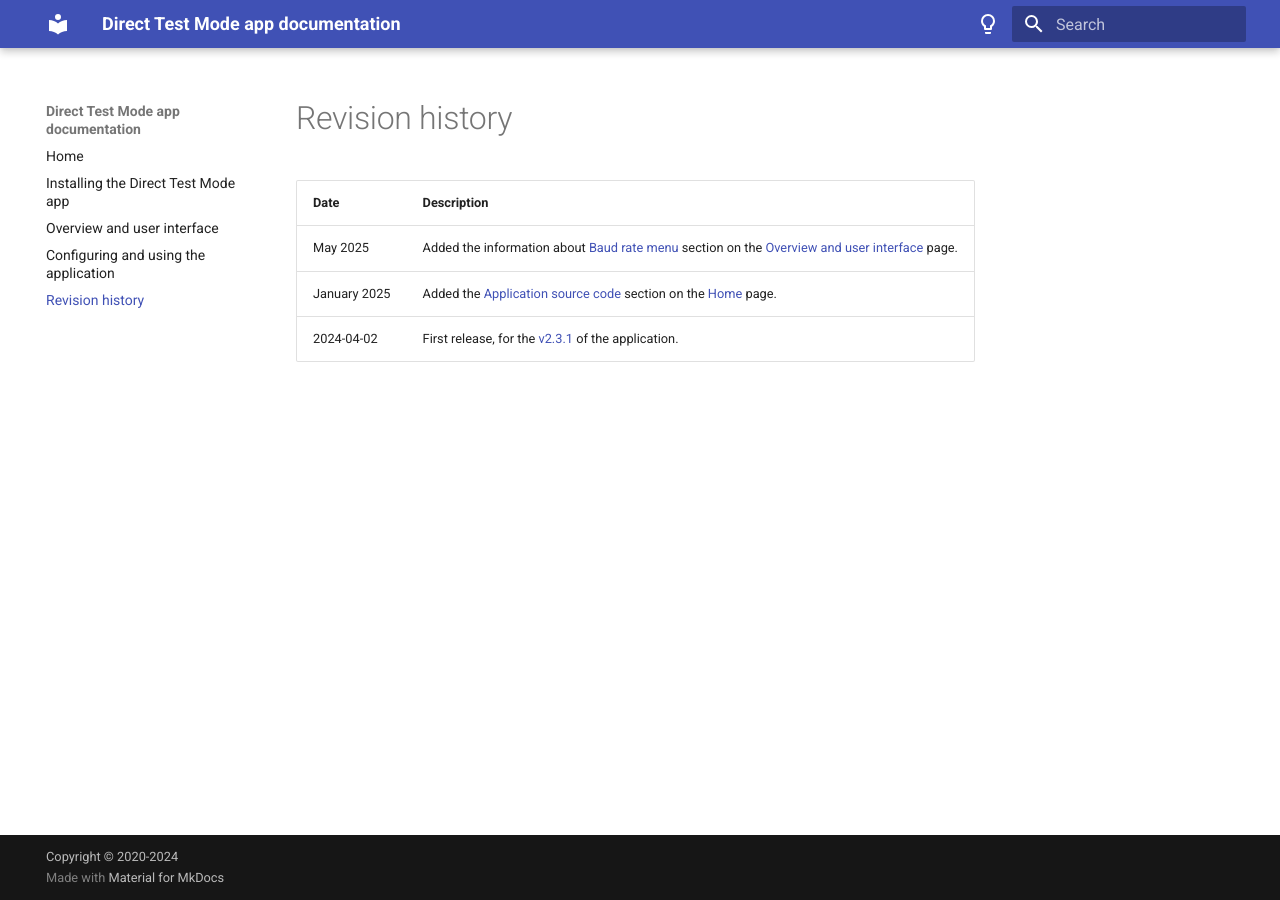
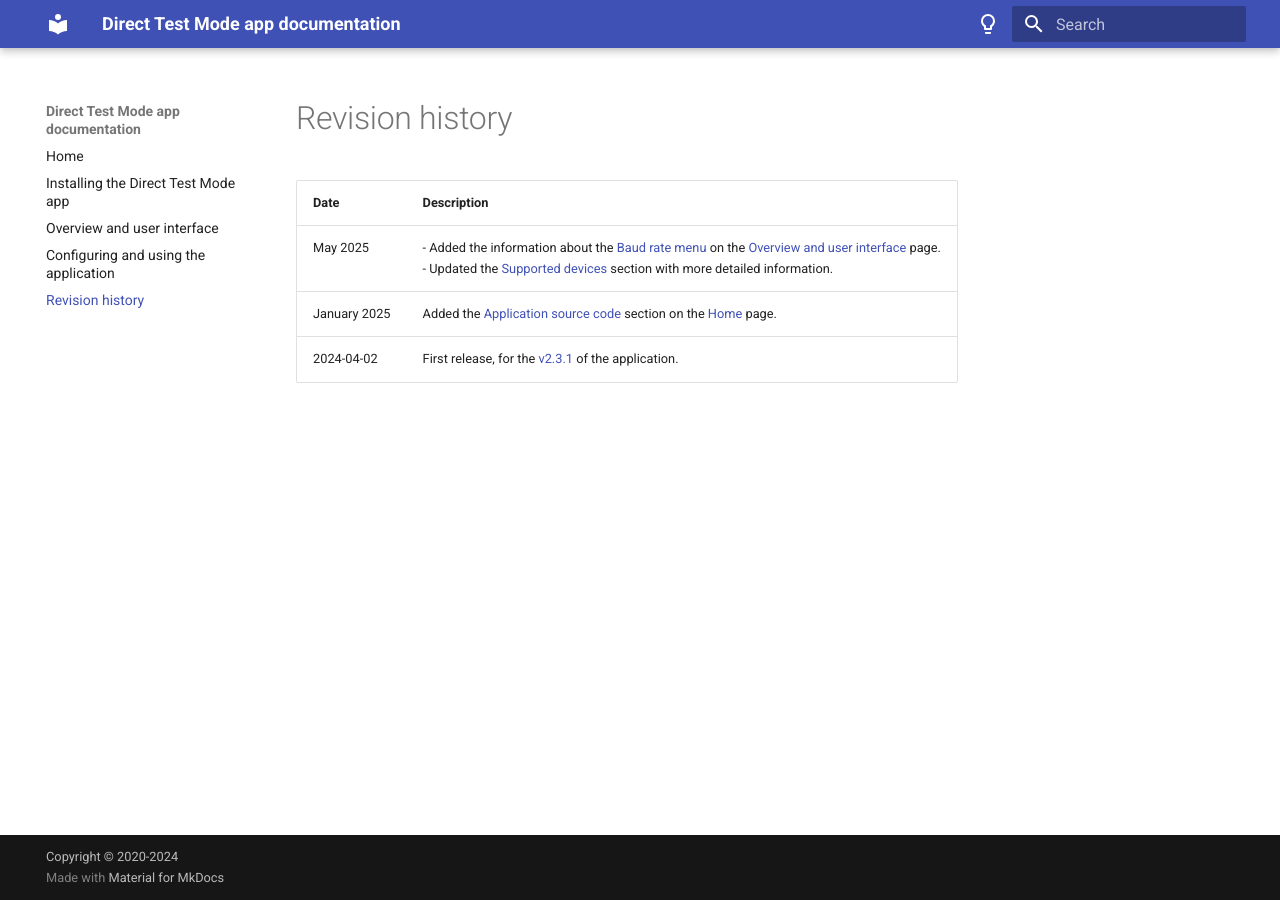
Before and after one commit to NordicSemiconductor/pc-nrfconnect-dtm, an MkDocs documentation site: the page built from doc/docs/revision_history.md, in a window 1280 px wide. Built offline with MkDocs 1.6.1 and Material for MkDocs 9.7.7, drawn with Linux system fonts in a browser that asks for light colours.

Commit message:
rev history update

```diff
--- a/doc/docs/revision_history.md
+++ b/doc/docs/revision_history.md
@@ -2,6 +2,6 @@
 
 | Date       | Description   |
 |------------|---------------|
-| May 2025   | Added the information about [Baud rate menu](./overview.md#select-device) section on the [Overview and user interface](./overview.md#select-device) page. |
+| May 2025   | - Added the information about the [Baud rate menu](./overview.md#baud-rate) on the [Overview and user interface](./overview.md#select-device) page.<br/>- Updated the [Supported devices](index.md#supported-devices) section with more detailed information. |
 | January 2025   | Added the [Application source code](./index.md#application-source-code) section on the [Home](./index.md) page. |
 | 2024-04-02 | First release, for the [v2.3.1](https://github.com/NordicSemiconductor/pc-nrfconnect-dtm/blob/main/Changelog.md) of the application. |
```
